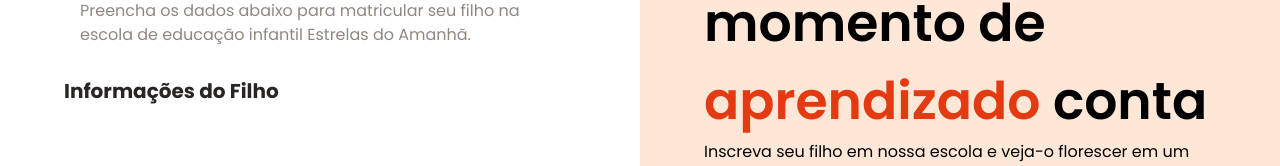
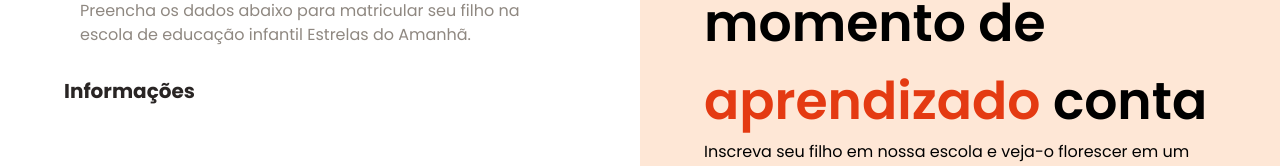
Before and after one commit to P3dr0PRR/formulario_de_matricula, a React (Vite) app: page / in a window 1280 px wide. Shown: the part 158-324 px from the top of the page. Built offline with nearby package versions, Linux system fonts and the light colour scheme; a web font is replaced by a local one.

Commit message:
feat: header do formulario concluido e inicio de kidsInfo

```diff
--- a/src/components/primarySurface/formArea/kidInfos.tsx
+++ b/src/components/primarySurface/formArea/kidInfos.tsx
@@ -1,7 +1,7 @@
 export function KidInfos() {
   return (
     <div className="flex flex-col gap-[16px]">
-      <h3 className="text-color-primary">Informações do Filho</h3>
+      <h3 className="text-color-primary">Informações</h3>
     </div>
   );
 }
```
